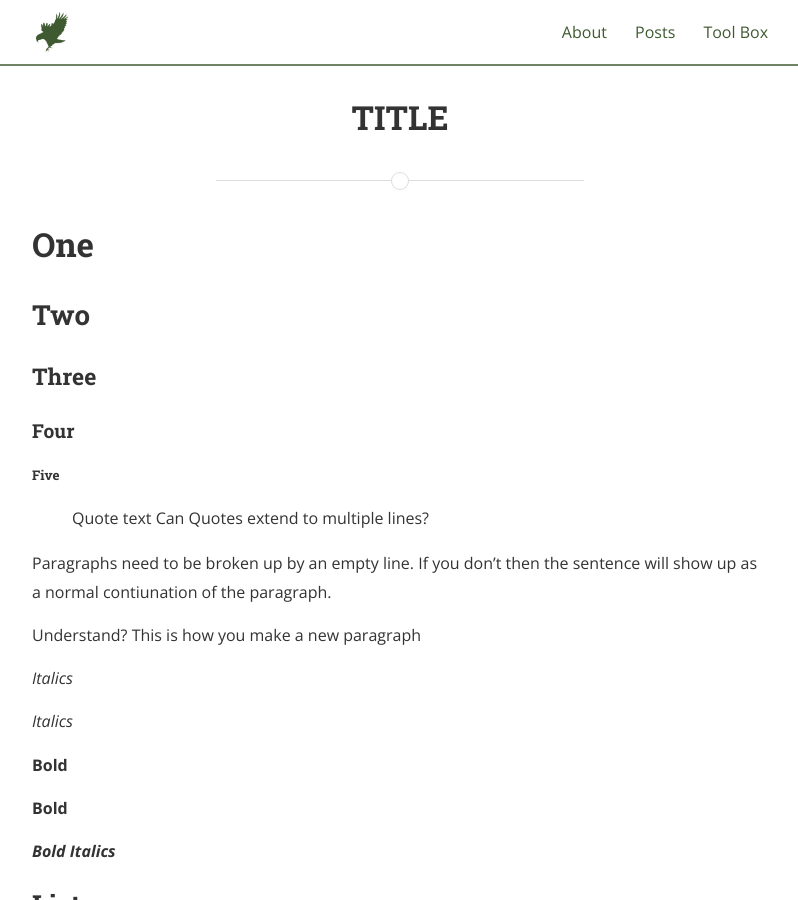
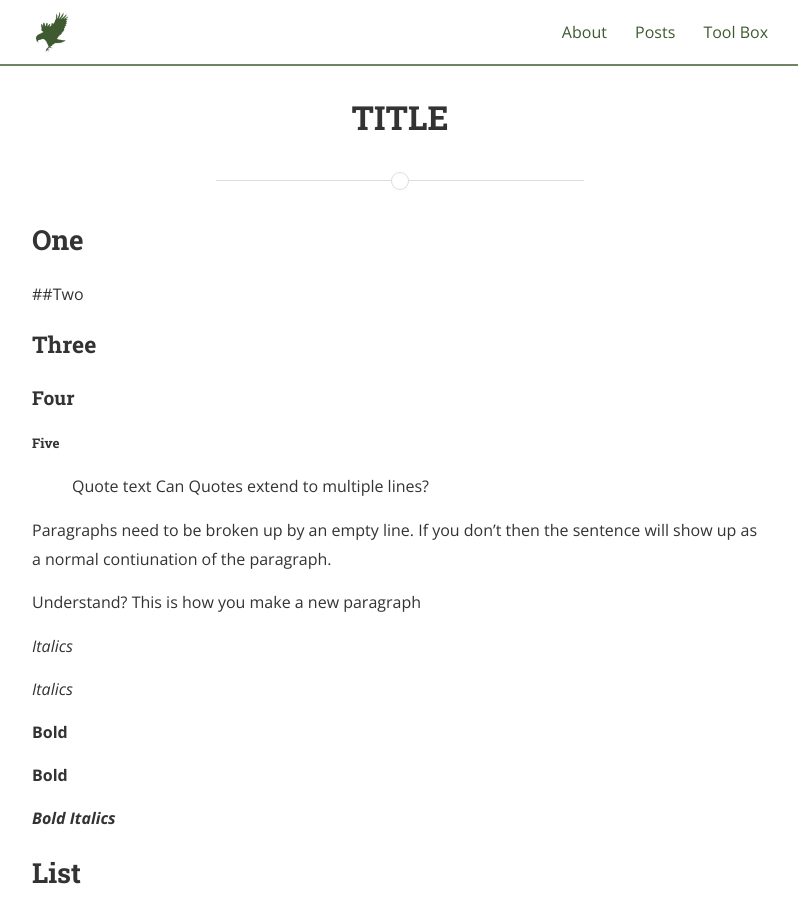
Before and after one commit to JordanBerge/JordanBerge.github.io, a Jekyll site: the page built from _posts/2016-11-14-First-Post.md, in a window 1280 px wide and 900 px high. Shown: the whole window, without its empty margins (240-1038 px from the left). Built offline with Jekyll 4.4.1, drawn with Linux system fonts in a browser that asks for light colours; nearby versions of some CDN libraries; a style sheet for code colours, icons or effects is not loaded.

Commit message:
Markdown Learning 6

```diff
--- a/_posts/2016-11-14-First-Post.md
+++ b/_posts/2016-11-14-First-Post.md
@@ -5,9 +5,9 @@ date: 2016-11-14 22:00:00
 author: Jordan Berge
 categories: fish
 ---
-# One
+## One
 
-## Two
+##Two
 
 ### Three
 
```
